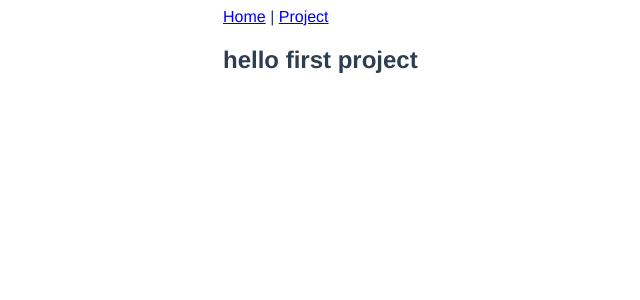
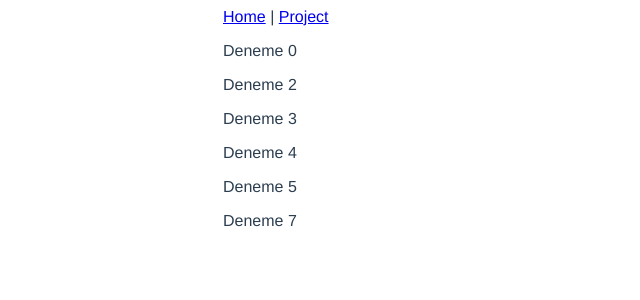
Before and after one commit to ebrardev/project-planner, a Vue app: page / in a window 1280 px wide. Shown: the top 300 px of the page, without its empty margins (117-757 px from the left). Built offline with nearby package versions, Linux system fonts and the light colour scheme; data requests are answered from the project's data file.

Commit message:
axios ,db added

```diff
--- /dev/null
+++ b/data/db.json
@@ -0,0 +1,40 @@
+{
+    "projects": [
+      {
+        "id": 1,
+        "title": "Deneme 0",
+        "details": "Lorem Ipsum is simply Lorem Ipsum has been the industry's standard dummy text ever since the 1500s, when an unknown printer took a galley of type and scrambled it to make a type specimen book. aaaaaaaaaaaa",
+        "complete": true
+      },
+      {
+        "id": 2,
+        "title": "Deneme 2",
+        "details": "Lorem Ipsum is simply dummy text of the printing and typesetting industry. Lorem Ipsum has been the industry's standard dummy text ever since the 1500s, when an unknown printer took a galley of type and scrambled it to make a type specimen book.",
+        "complete": false
+      },
+      {
+        "id": 3,
+        "title": "Deneme 3",
+        "details": "Lorem Ipsum has been the industry's standard dummy text ever since the 1500s, when an unknown printer took a galley of type and scrambled it to make a type specimen book.",
+        "complete": true
+      },
+      {
+        "id": 4,
+        "title": "Deneme 4",
+        "details": "Lorem Ipsum is simply dummy text of the printing and typesetting industry. Lorem Ipsum has been the industry's standard dummy text ever since the 1500s.",
+        "complete": false
+      },
+      {
+        "title": "Deneme 5",
+        "details": "asfasdf gsdg erhdshs thfsgh",
+        "complete": true,
+        "id": 5
+      },
+      {
+        "title": "Deneme 7",
+        "details": "fdgdfg dfhfdgh sfdhsh srthsfhg",
+        "complete": false,
+        "id": 6
+      }
+    ]
+  }
--- a/package.json
+++ b/package.json
@@ -7,6 +7,7 @@
     "build": "vue-cli-service build"
   },
   "dependencies": {
+    "axios": "^1.3.5",
     "core-js": "^3.8.3",
     "vue": "^3.2.13",
     "vue-router": "^4.0.3"
--- a/src/views/HomeView.vue
+++ b/src/views/HomeView.vue
@@ -1,17 +1,40 @@
 <template>
   <div class="home">
-   <h2>hello first project</h2>
+   <div v-if="projects.length">
+    <div v-for="project in projects" :key="project.id">
+       <p>{{ project.title }}</p>
+
+
+    </div>
+
+   </div>
   </div>
 </template>
 
 <script>
 // @ is an alias to /src
 
+import axios from 'axios';
 
 export default {
   name: 'HomeView',
   components: {
 
+  },
+  data(){
+    return {
+      projects:[]
+  }
+},
+  mounted(){
+
+    axios.get('http://localhost:3000/projects')
+  .then(response => {
+    this.projects = response.data;
+  })
+  .catch(error => {
+    console.log(error.message);
+  });
   }
 }
 </script>
```
Also changed, not shown: 2 other files (tests, documents, lock files or other folders).
